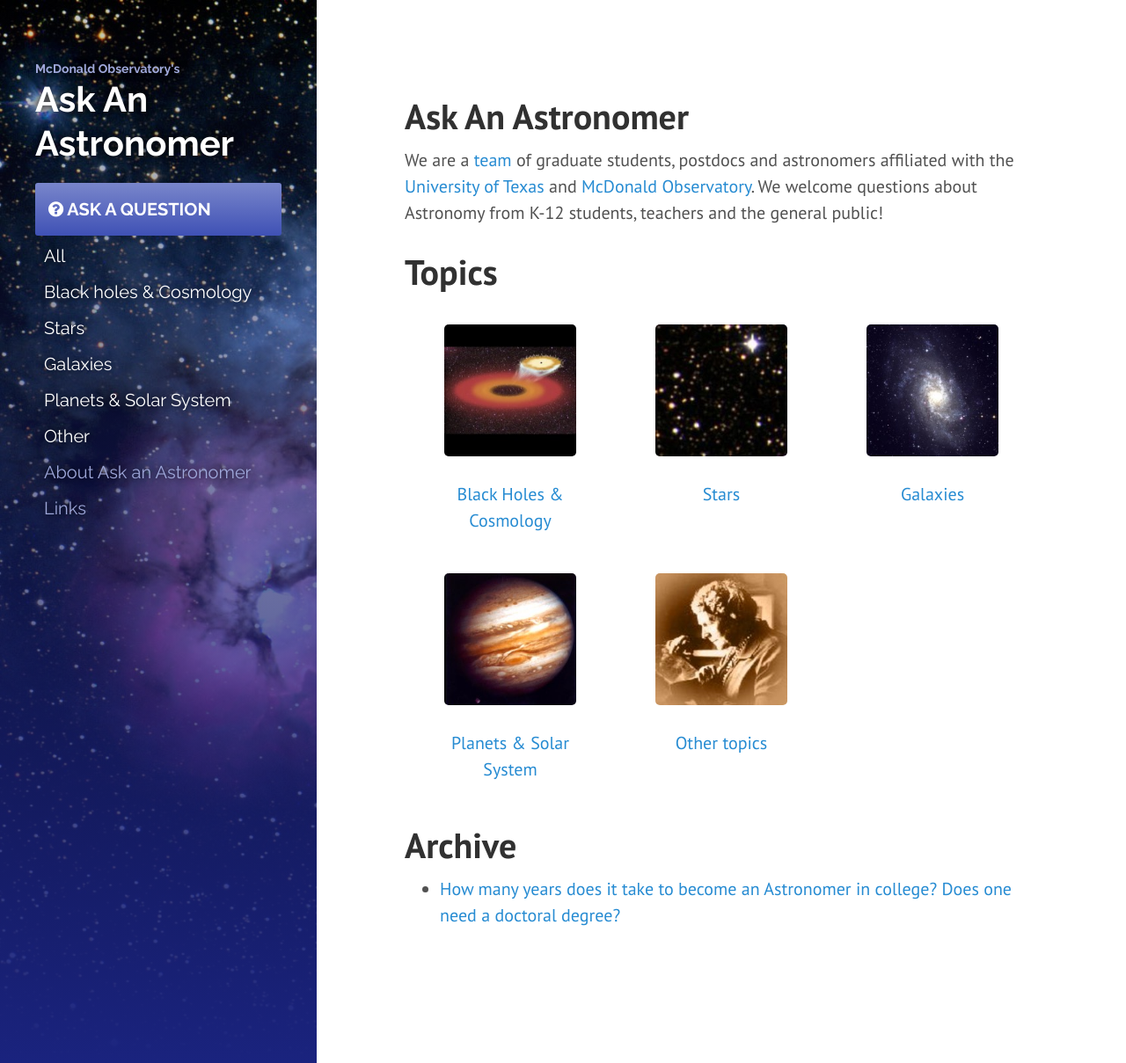
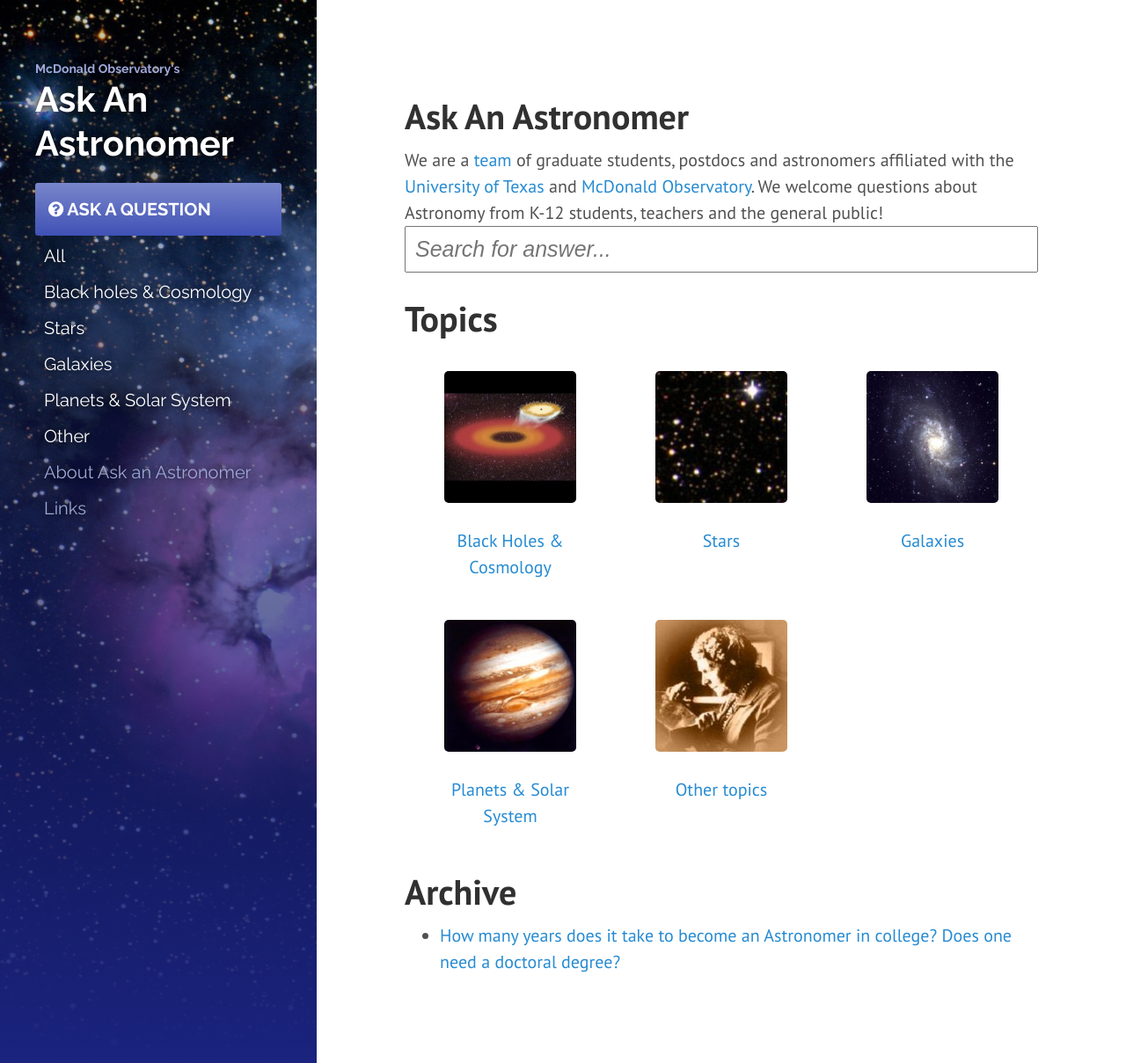
Before and after one commit to askanastronomer/askanastronomer.github.io, a Jekyll site: the page built from index.html, in a window 1280 px wide and 1209 px high. Shown: the whole window at 88% size. Built offline with Jekyll 4.4.1, drawn with Linux system fonts in a browser that asks for light colours; nearby versions of some CDN libraries; the list of posts is cut into pages by our own code.

Commit message:
Added search box

```diff
--- a/index.html
+++ b/index.html
@@ -5,6 +5,20 @@ title: Home
 
 <h1>Ask An Astronomer</h1>
 We are a <a href="/about">team</a> of graduate students, postdocs and astronomers affiliated with the <a href="http://www.as.utexas.edu">University of Texas</a> and <a href="http://mcdonaldobservatory.org">McDonald Observatory</a>. We welcome questions about Astronomy from K-12 students, teachers and the general public!
+
+<script>
+ function doSearch() {
+     var address = "https://duckduckgo.com/?q=site%3Awww.askanastronomer.org+" +
+                   encodeURIComponent(document.search.searchbox.value);
+     location.href = address;
+     return false;
+ }
+</script>
+
+<form name="search" action="#" method="post" onsubmit="return doSearch()">
+    <input type="text" name="searchbox" id="searchbox" placeholder="Search for answer...">
+</form>
+
 
 <h1>Topics</h1>
 <table cols="3" class="topics">
--- a/public/css/aaa.css
+++ b/public/css/aaa.css
@@ -91,3 +91,12 @@ a.about {
   color:white;
   text-decoration:none;
 }
+
+
+
+#searchbox {
+  min-width:100%;
+  font-style:italic;
+  font-size:1.25rem;
+  padding:10px;
+}
```
